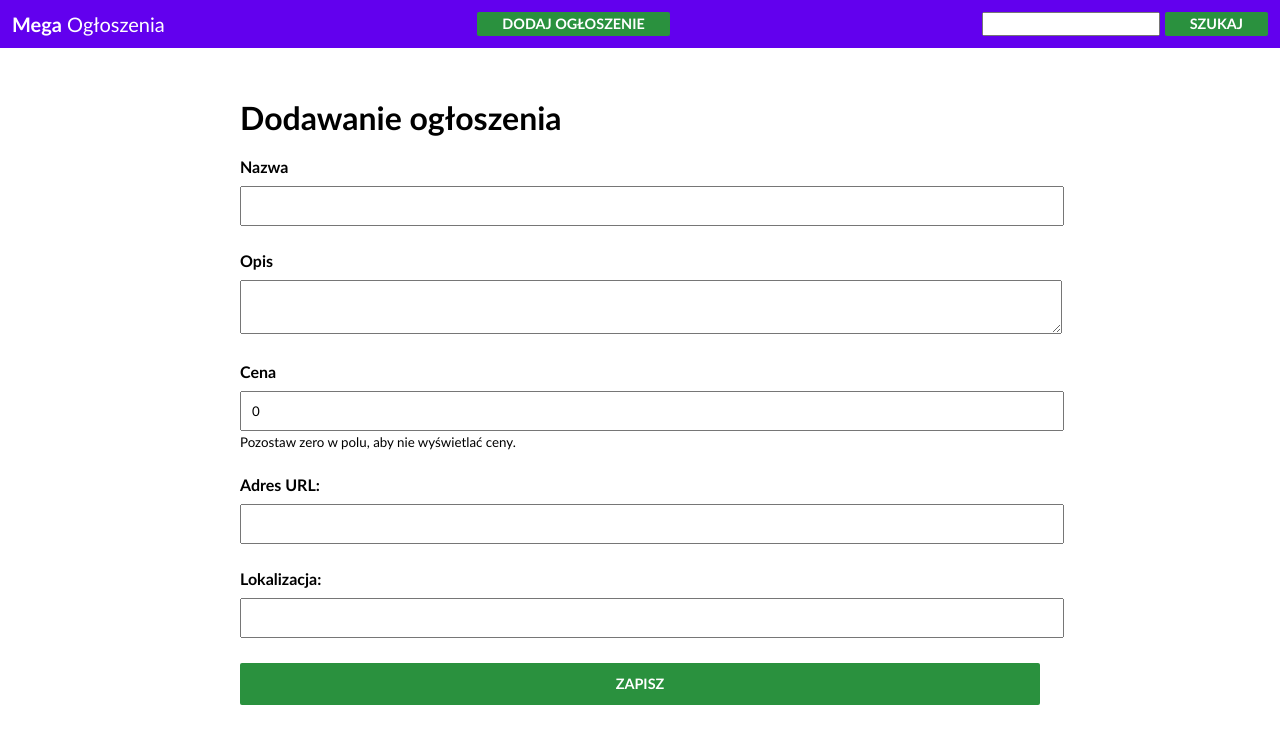
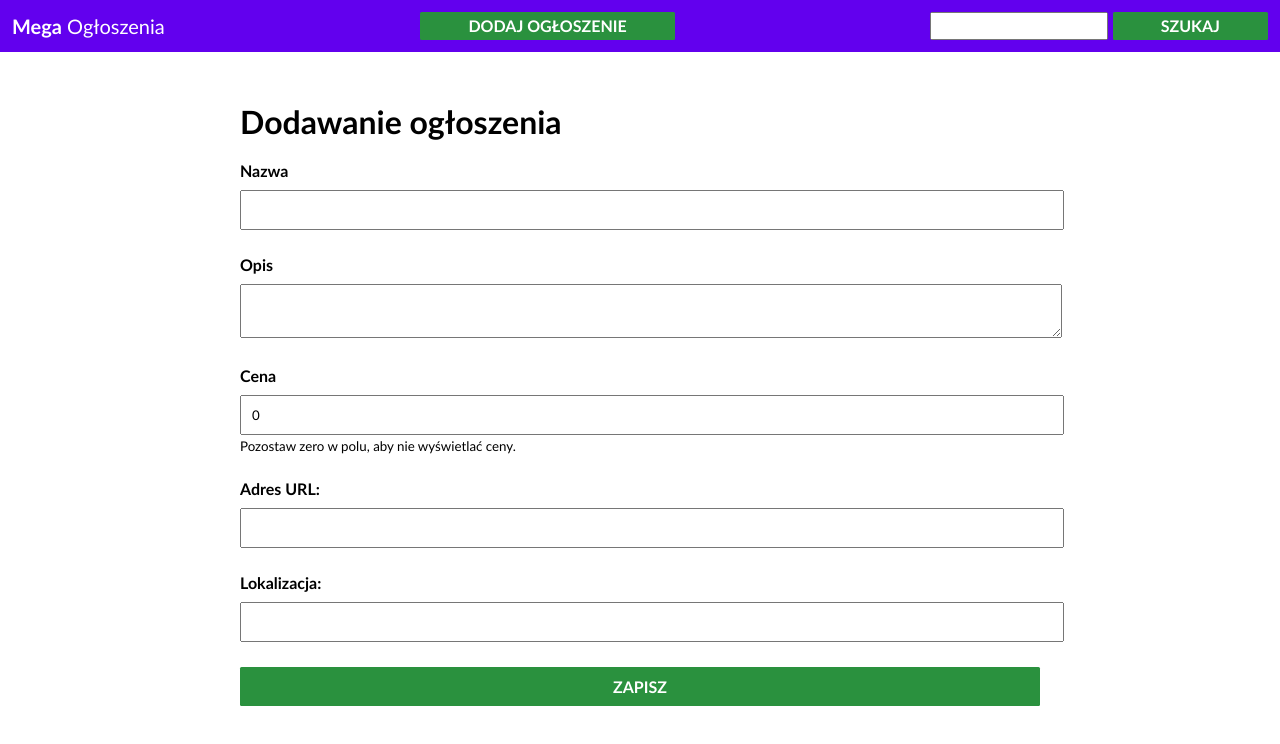
Before and after one commit to MWyso/MegaAdsFront, a React (Create React App) app: page /add in a window 1280 px wide. Shown: the top 744 px of the page. Built offline with nearby package versions, Linux system fonts and the light colour scheme; no server answers.

Commit message:
change css btn.

```diff
--- a/src/components/common/Btn.css
+++ b/src/components/common/Btn.css
@@ -1,12 +1,12 @@
+
 button, .btn {
     border: 0;
-    background-color: #2A913E;
+    background: #2A913E;
+    text-transform: uppercase;
+    text-decoration: none;
     color: white;
-    text-transform: uppercase;
     font-weight: bold;
-    font-size: 0.9rem;
-    padding: 1px 25px;
-    border-radius: 2px;
-    line-height: 22px;
-    text-decoration: none;
+    font-size: 1rem;
+    padding: 0.28rem 3rem;
+    border-radius: 1.5px;
 }
```
